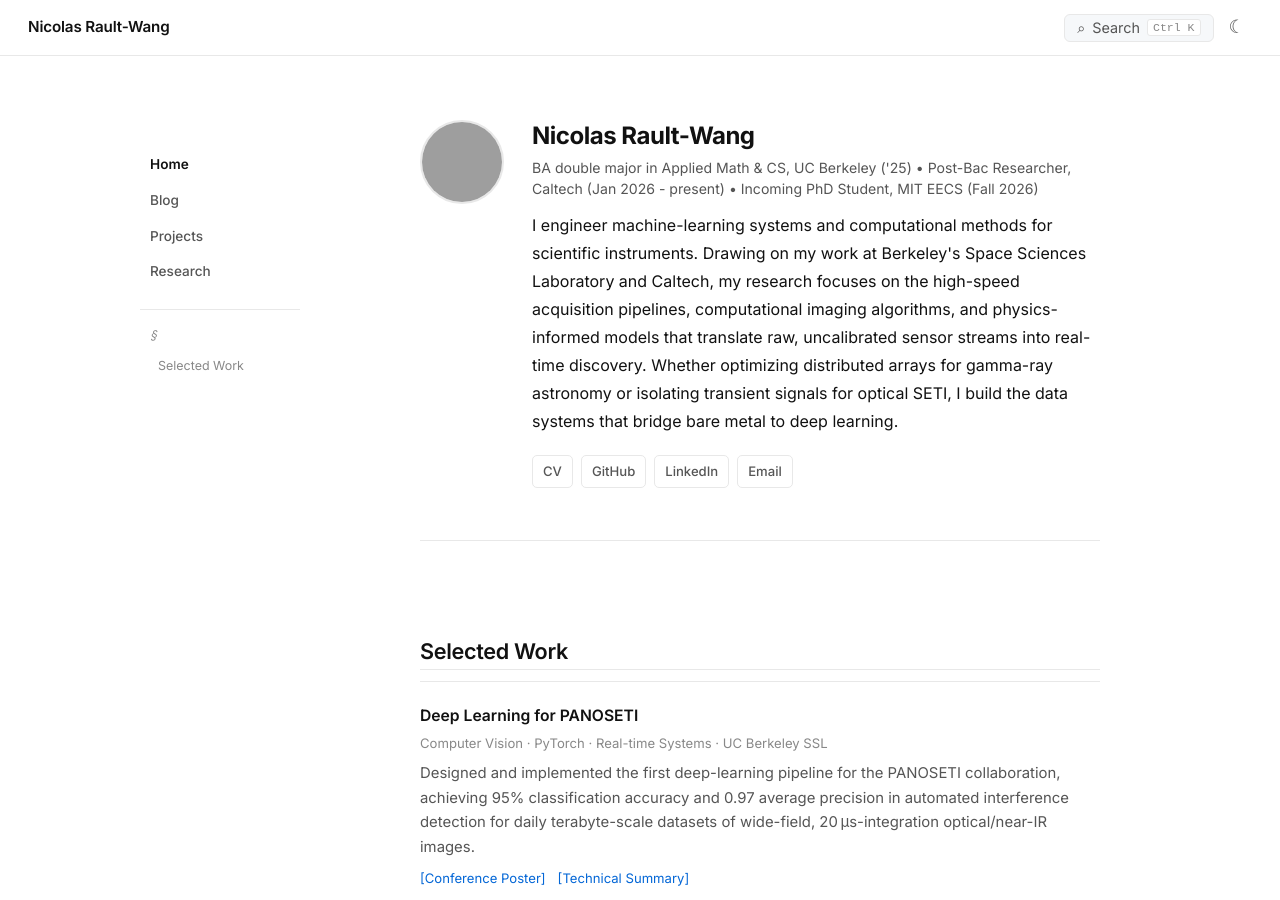
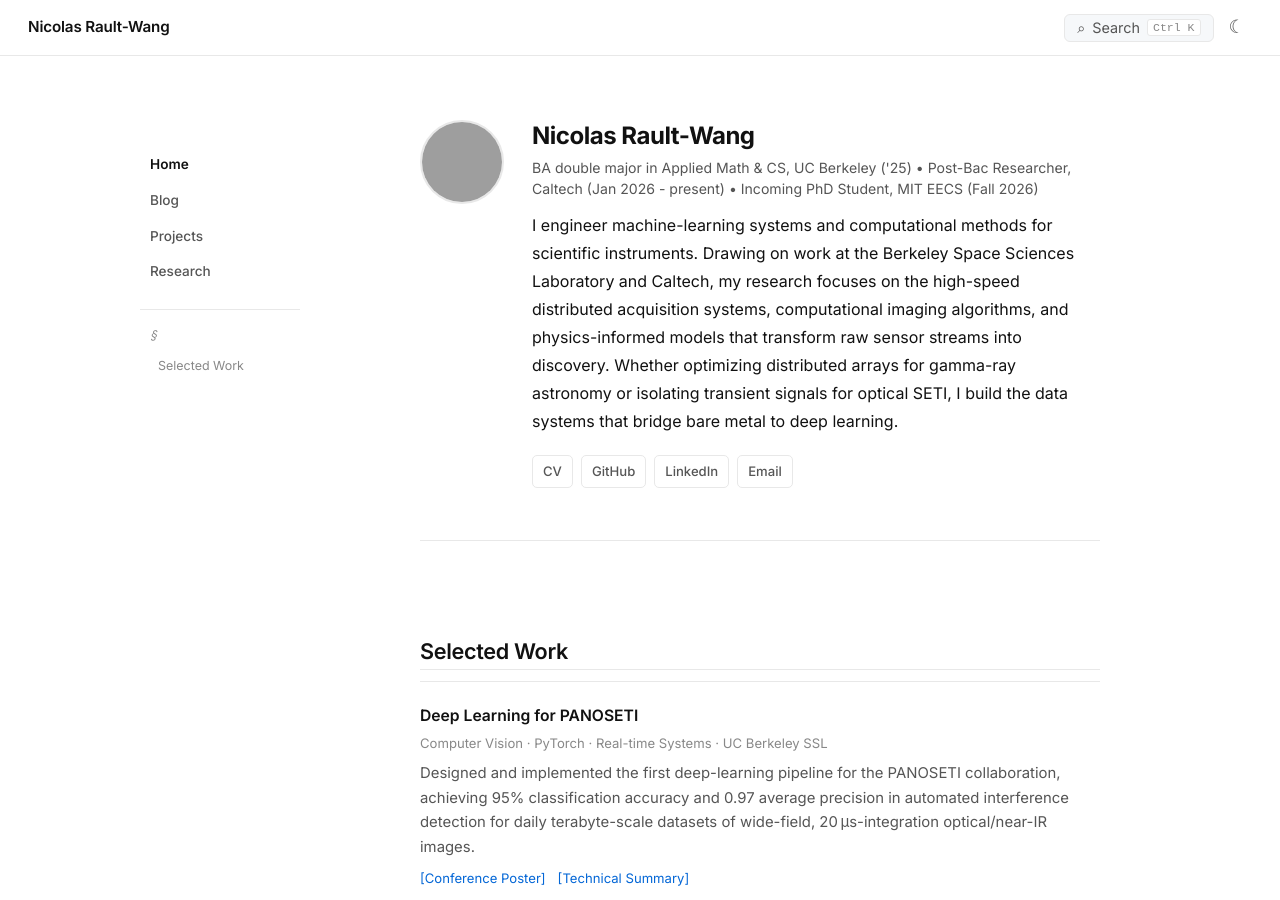
Before and after one commit to nraultwang/nraultwang.github.io, a Jekyll site: the page built from index.html, in a window 1280 px wide and 900 px high. Built offline with Jekyll 4.4.1, drawn with Linux system fonts in a browser that asks for light colours; nearby versions of some CDN libraries; comment, search, counter and statistics services are not loaded; grey boxes are pictures that could not be loaded.

Commit message:
docs: update phrasing

```diff
--- a/index.html
+++ b/index.html
@@ -12,8 +12,8 @@ title: Home
     </p>
     <p class="profile-statement">
        I engineer machine-learning systems and computational methods for scientific instruments.
-       Drawing on my work at Berkeley's Space Sciences Laboratory and Caltech, my research focuses on the high-speed acquisition pipelines,
-       computational imaging algorithms, and physics-informed models that translate raw, uncalibrated sensor streams into real-time discovery.
+       Drawing on work at the Berkeley Space Sciences Laboratory and Caltech, my research focuses on the high-speed distributed acquisition systems,
+       computational imaging algorithms, and physics-informed models that transform raw sensor streams into discovery.
        Whether optimizing distributed arrays for gamma-ray astronomy or isolating transient signals for optical SETI,
        I build the data systems that bridge bare metal to deep learning.
     </p>
--- a/projects.html
+++ b/projects.html
@@ -8,7 +8,7 @@ title: Projects
 <p>
   Class projects and independent work outside my main research agenda: build-to-learn explorations,
   course projects, and things I&rsquo;m proud of that don&rsquo;t fit neatly into a lab context.
-  Active research is on the <a href="{{ '/research' | relative_url }}">Research</a> page.
+  <a href="{{ '/research' | relative_url }}">Research</a> details some of my past research.
 </p>
 
 
```
Also changed, not shown: _posts/2026-05-23-welcome-to-my-research-notes.md (+1 -1 lines).
